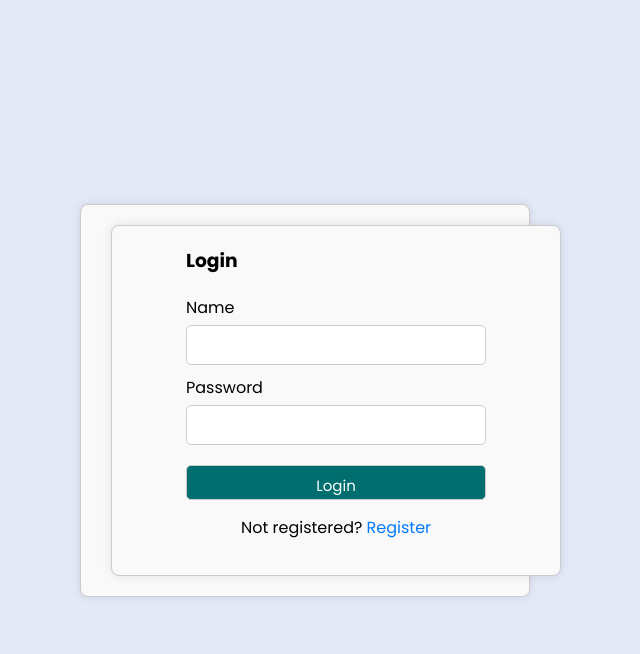
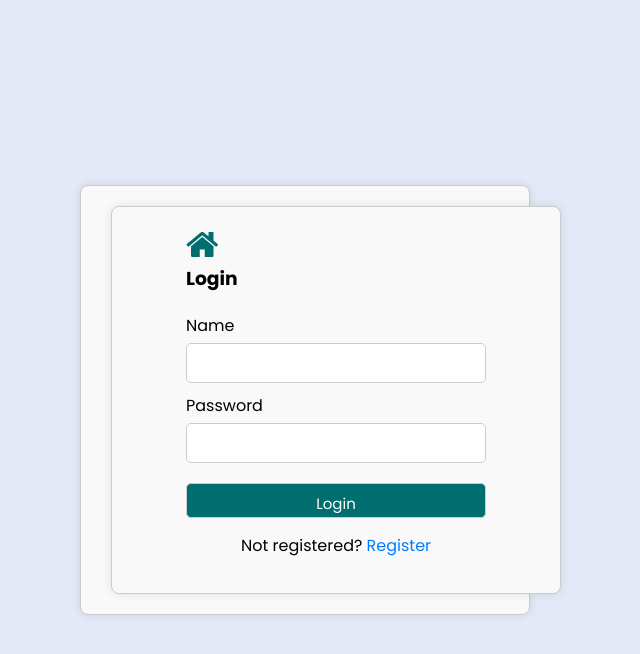
Before and after one commit to starktony6969/Project, a PHP site: page / in a window 1280 px wide. Shown: the top 654 px of the page, without its empty margins (335-975 px from the left). Run offline with PHP 8.4, Linux system fonts and the light colour scheme.

Commit message:
MANY change

```diff
--- a/index.php
+++ b/index.php
@@ -6,6 +6,7 @@
     <meta http-equiv="X-UA-Compatible" content="IE=edge">
     <meta name="viewport" content="width=device-width, initial-scale=1.0">
     <title>Login</title>
+    <link rel="stylesheet" href="https://cdnjs.cloudflare.com/ajax/libs/font-awesome/4.7.0/css/font-awesome.min.css">
     <link rel="stylesheet" href="style/style.css">
     <style>
     .img {
@@ -87,6 +88,15 @@
     .links a:hover {
         text-decoration: underline;
     }
+
+    .fa {
+        font-size: 35px;
+        color: #006e6e;
+    }
+
+    .fa:hover {
+        color: #007bff;
+    }
     </style>
 
 </head>
@@ -129,6 +139,9 @@
 
                 <div class="form-box">
                     <form action="" method="post">
+                        <div id=icon>
+                            <a href="home.php"> <i class="fa fa-home"></i></a>
+                        </div>
                         <h3>Login</h3>
                         <div class="field input">
                             <label for="Name">Name</label>
```
